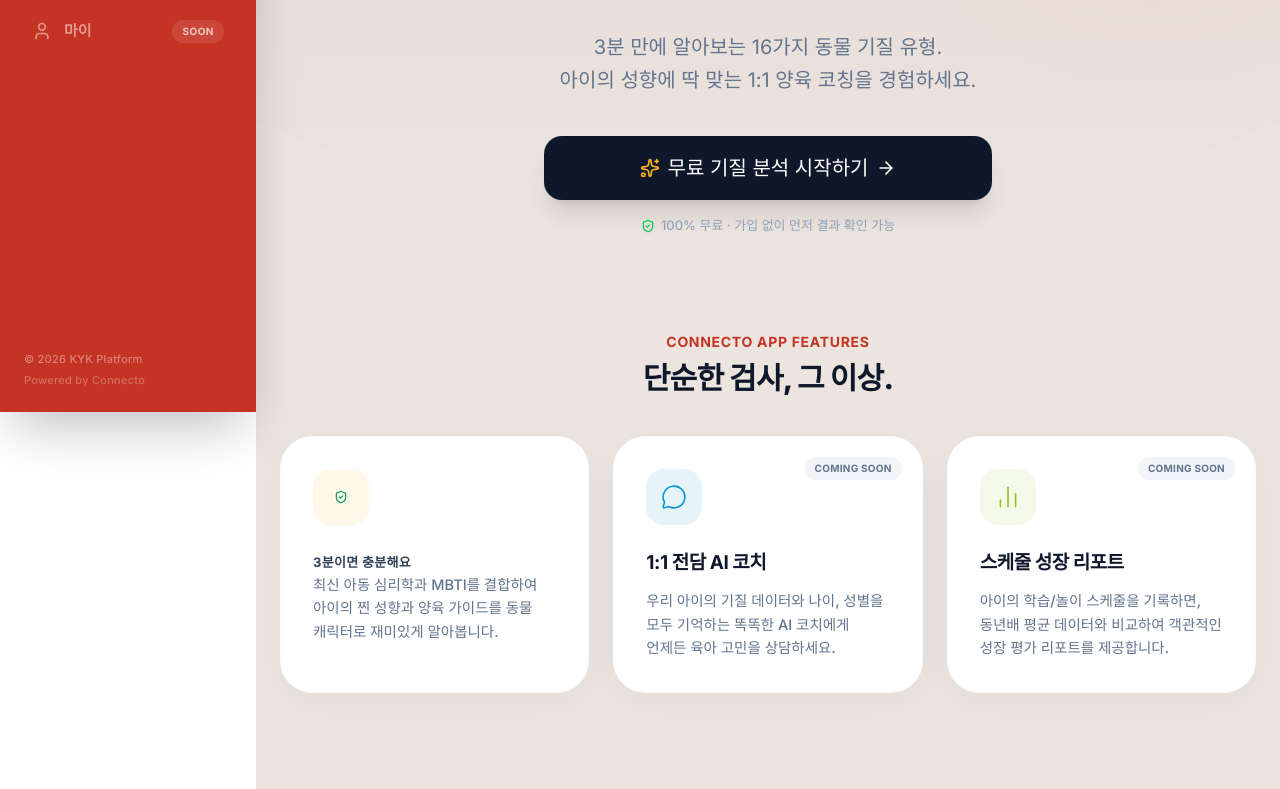
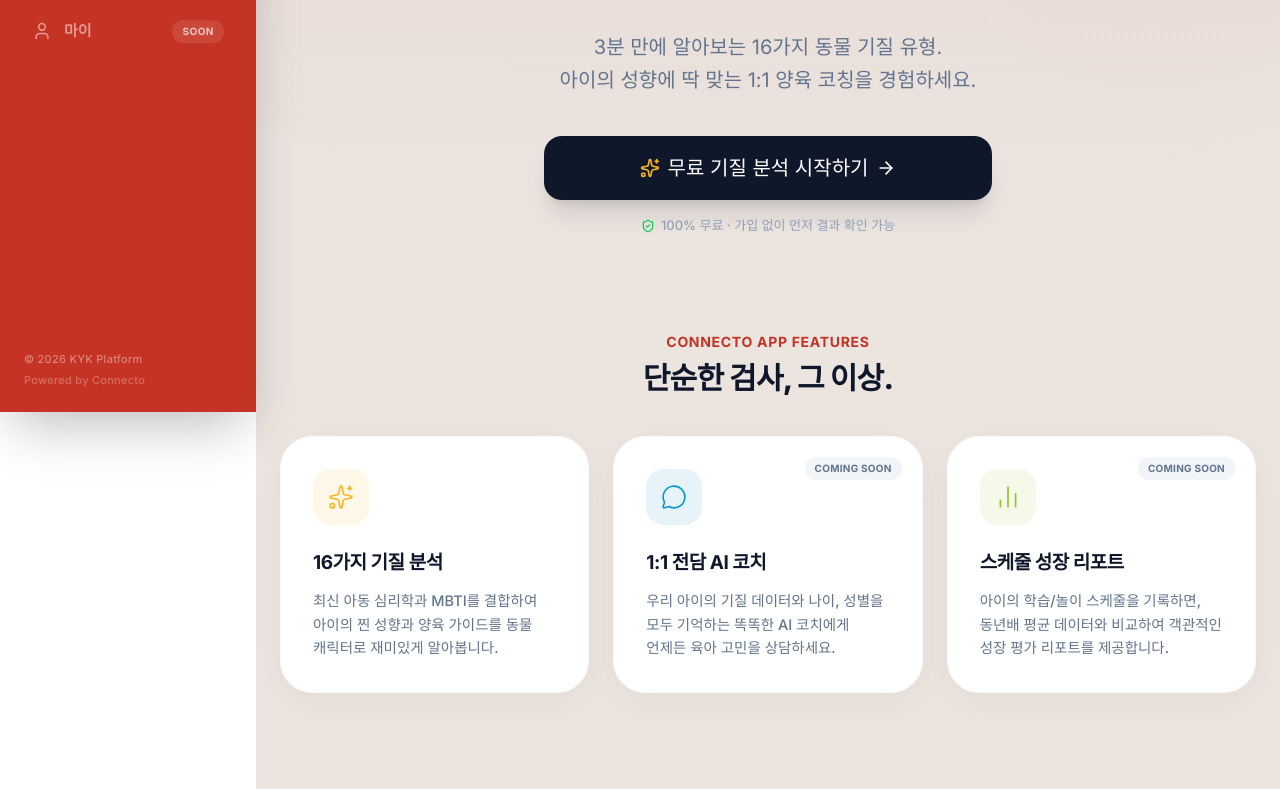
Before and after one commit to Connecto-wyw/AI-KYK, a Next.js app: page /kyk in a window 1280 px wide. Shown: the part 388-1177 px from the top of the page. Built offline with nearby package versions, Linux system fonts and the light colour scheme.

Commit message:
모바일 페이지 UI 수정2

```diff
--- a/src/app/kyk/page.tsx
+++ b/src/app/kyk/page.tsx
@@ -67,9 +67,9 @@ export default function KYKLandingPage() {
           {/* Feature 1 */}
           <div className="bg-white p-8 rounded-[32px] shadow-[0_10px_40px_rgba(0,0,0,0.04)] border border-slate-50 hover:-translate-y-1 transition-transform">
             <div className="w-14 h-14 bg-brand-yellow/10 rounded-2xl flex items-center justify-center mb-6 text-brand-yellow">
-              <ShieldCheck size={14} className="text-brand-forestgreen" />
+              <Sparkles size={26} strokeWidth={1.5} />
             </div>
-            <span className="text-[13px] font-bold text-slate-700 tracking-wide">3분이면 충분해요</span>
+            <h4 className="text-[19px] font-bold text-slate-900 mb-3 tracking-tight">16가지 기질 분석</h4>
             <p className="text-[14.5px] text-slate-500 leading-relaxed font-medium break-keep">
               최신 아동 심리학과 MBTI를 결합하여 아이의 찐 성향과 양육 가이드를 동물 캐릭터로 재미있게 알아봅니다.
             </p>
```
